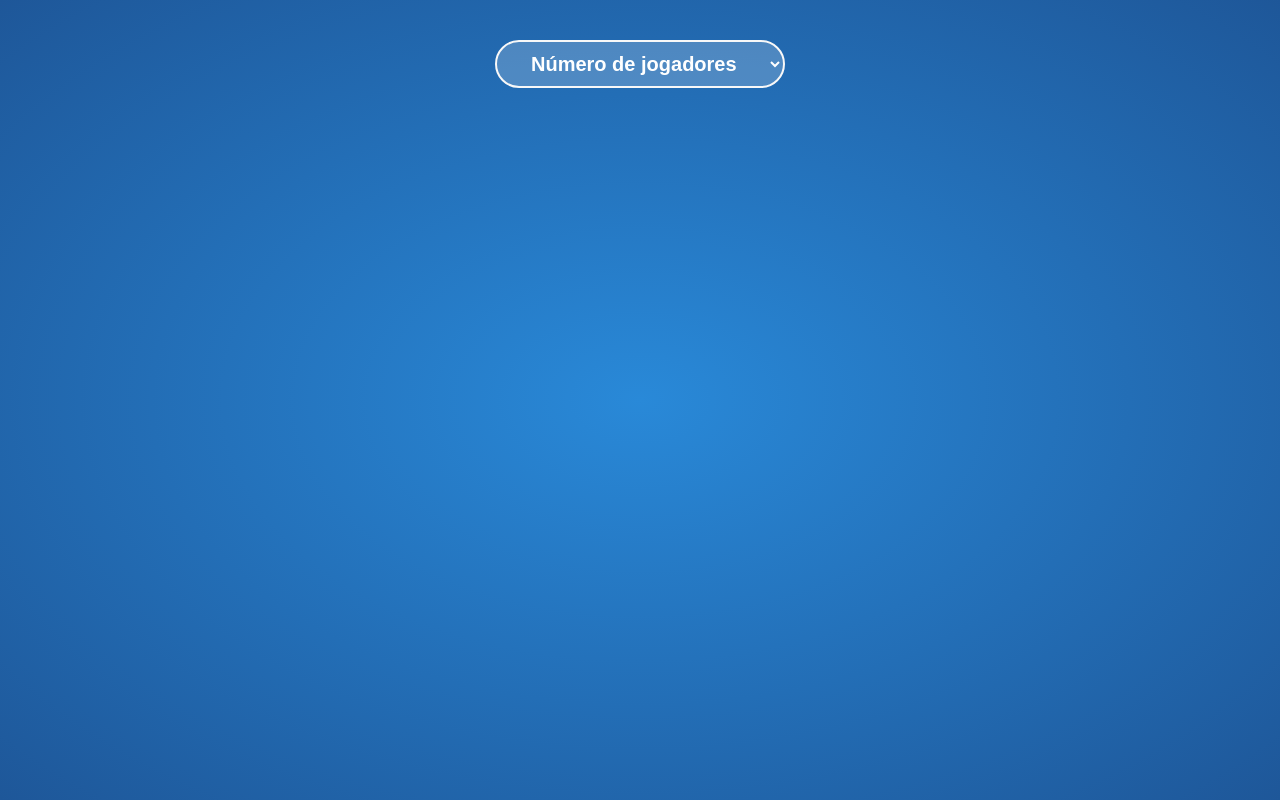
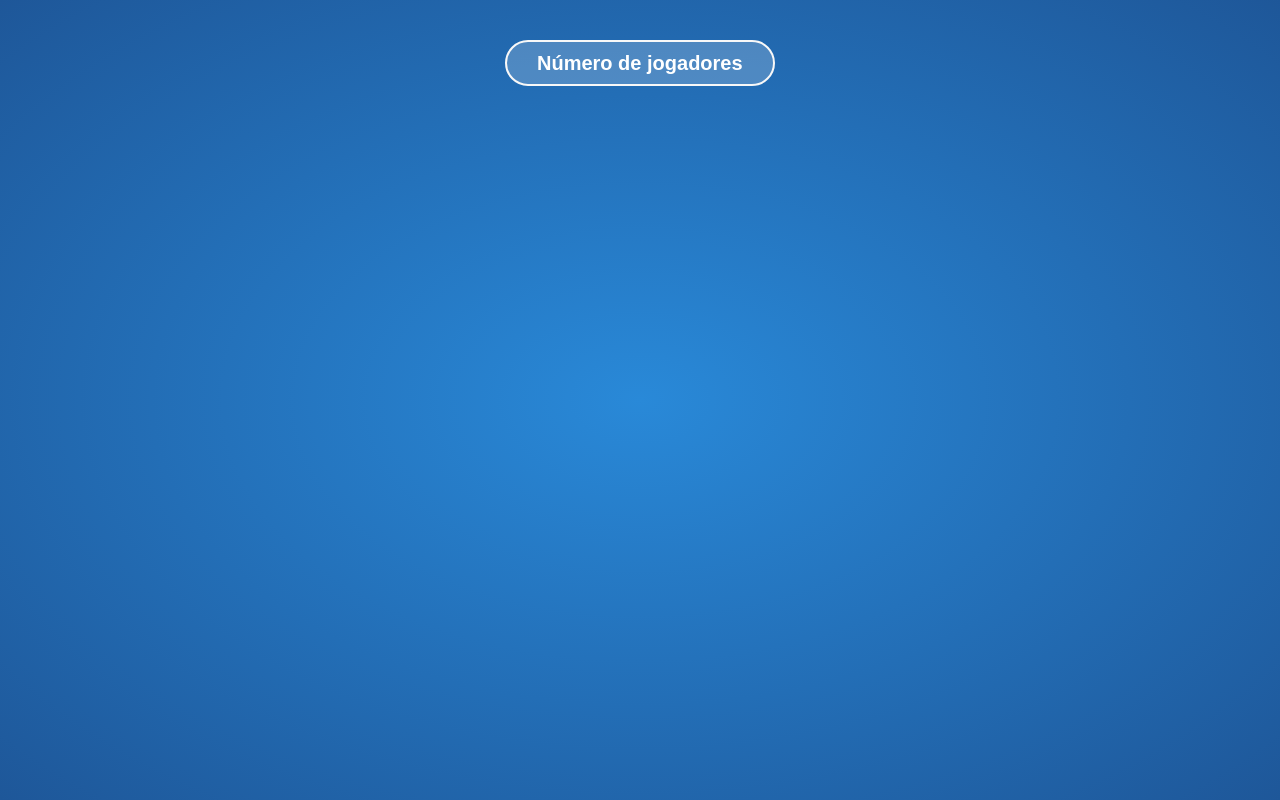
Before and after one commit to fabioaleixo/rummikub_placar, a website: page index.html in a window 1280 px wide. Drawn offline with Linux system fonts and the light colour scheme; a web font is replaced by a local one.

Commit message:
Clean native styles on iOS select

```diff
--- a/src/styles.css
+++ b/src/styles.css
@@ -67,6 +67,10 @@ button {
   outline: none;
 }
 
+select {
+  -webkit-appearance:none;
+}
+
 input:disabled {
   background: #fff;
   color: #666;
```
